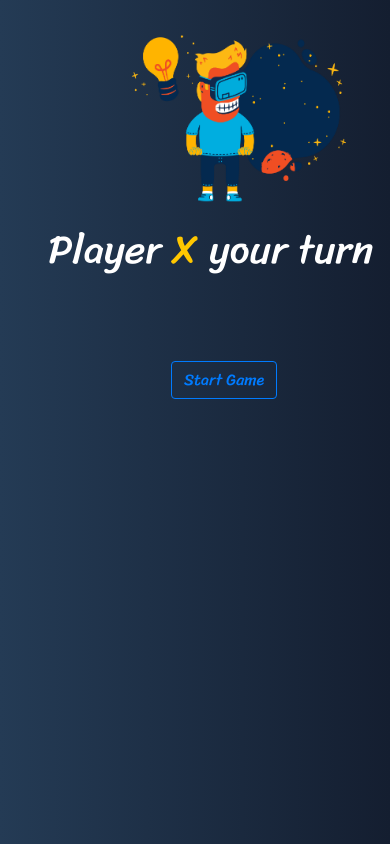
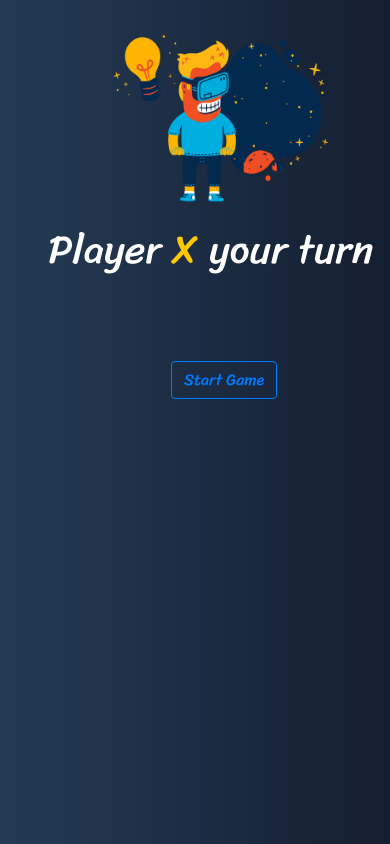
Before and after one commit to 3mr00/X---O-Game, a plain HTML site: page index.html in a window 390 px wide. Drawn offline with nearby package versions, Linux system fonts and the light colour scheme.

Commit message:
Update styles.css

```diff
--- a/styles.css
+++ b/styles.css
@@ -12,7 +12,7 @@ width: 375px!important;
     flex-direction: column;
 }
  img{
-    margin-left: 30%!important;
+    margin-left: 25%!important;
     height: 200px!important;
     width: 240px!important;
  }
```
